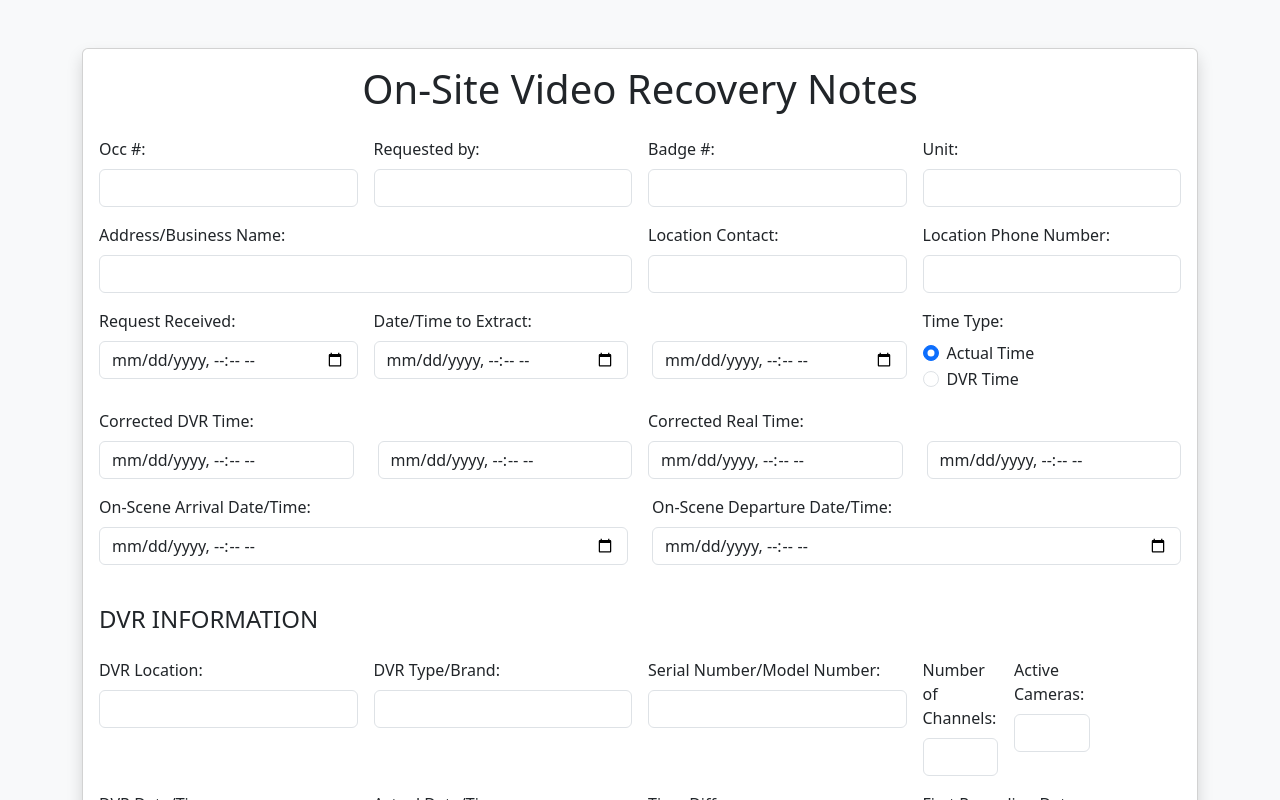
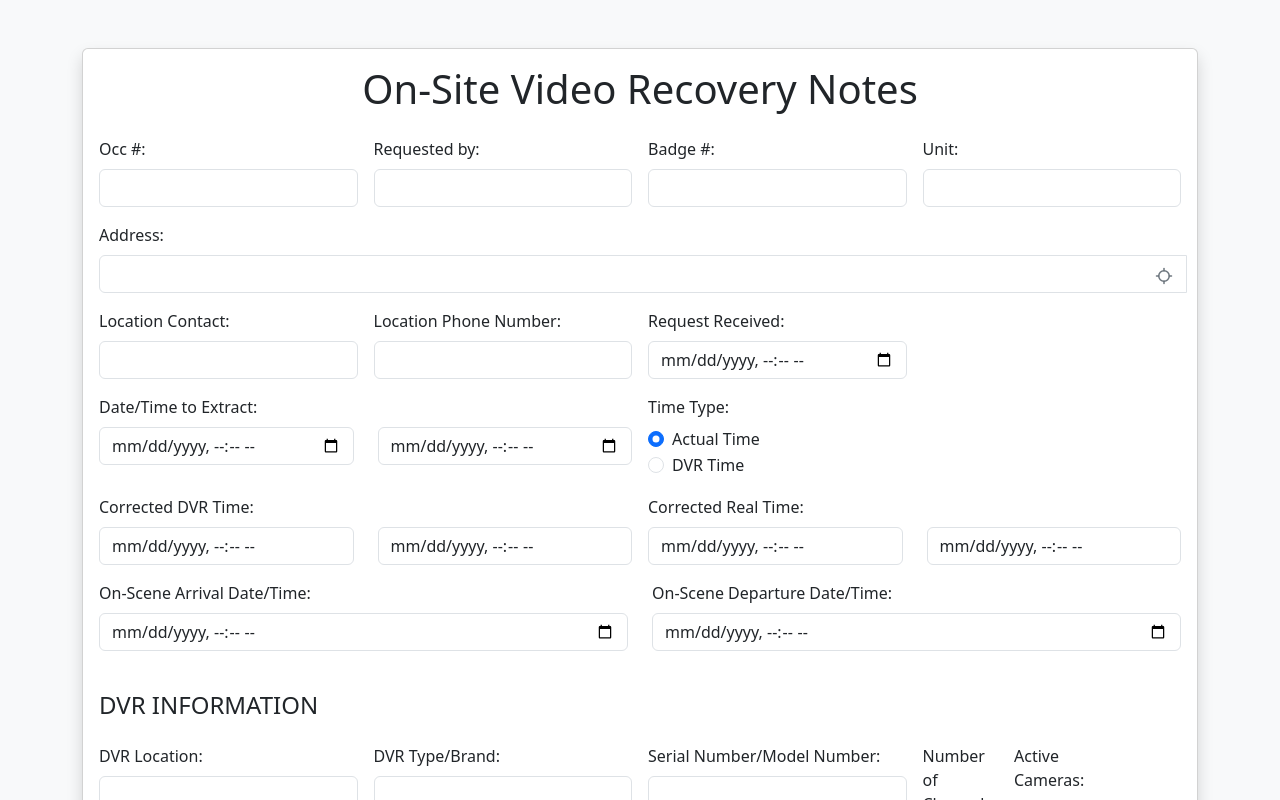
Before and after one commit to Recon222/on-scene-cctv-recovery-notes, a React (Create React App) app: page / in a window 1280 px wide. Shown: the top 800 px of the page. Built offline with nearby package versions, Linux system fonts and the light colour scheme.

Commit message:
Added geoloacation for the address field

```diff
--- a/src/App.jsx
+++ b/src/App.jsx
@@ -1,5 +1,6 @@
 import React, { useState, useEffect } from 'react';
 import { DateTime } from 'luxon';
+import { Locate } from 'lucide-react';
 import {
   calculateTimeDifference,
   calculateCorrectedTime,
@@ -8,6 +9,7 @@ import {
   exportToPDF,
   exportToJSON
 } from './utils';
+import { useGeolocation } from './hooks/useGeolocation';
 
 const initialFormState = {
   // Basic Info
@@ -65,6 +67,7 @@ const App = () => {
   // State
   const [formData, setFormData] = useState(initialFormState);
   const [generatedNotes, setGeneratedNotes] = useState('');
+  const { getLocation, isLoading, error } = useGeolocation();
 
   // Load saved form data from localStorage on initial render
   useEffect(() => {
@@ -194,6 +197,20 @@ const App = () => {
     }
   };
 
+  const handleGeolocate = async () => {
+    const address = await getLocation();
+    if (address) {
+      const formattedAddress = address.name ?
+        `${address.name}, ${address.houseNumber} ${address.street}, ${address.city}` :
+        `${address.houseNumber} ${address.street}, ${address.city}`;
+
+      setFormData(prev => ({
+        ...prev,
+        address: formattedAddress.trim()
+      }));
+    }
+  };
+
   return (
     <div className="container-xl py-5">
       <div className="row justify-content-center">
@@ -262,8 +279,9 @@ const App = () => {
                   </div>
 
                   {/* Location Information */}
-                  <div className="col-12 col-lg-6">
-                    <label htmlFor="address" className="form-label">Address/Business Name:</label>
+                  <div className="col-12">
+                    <label htmlFor="address" className="form-label">Address:</label>
+                    <div className="input-group">
                       <input
                         type="text"
                         className="form-control"
@@ -273,6 +291,24 @@ const App = () => {
                         onChange={handleInputChange}
                         required
                       />
+                      <button
+                        type="button"
+                        className="btn text-secondary px-2"
+                        style={{
+                          background: 'none',
+                          border: 'none',
+                          marginLeft: '-40px',
+                          zIndex: 5,
+                          position: 'relative'
+                        }}
+                        onClick={handleGeolocate}
+                        disabled={isLoading}
+                        title="Get current location"
+                      >
+                        <Locate size={18} />
+                      </button>
+                    </div>
+                    {error && <div className="text-danger small mt-1">{error}</div>}
                   </div>
 
                   <div className="col-md-6 col-lg-3">
--- /dev/null
+++ b/src/hooks/useGeolocation.js
@@ -0,0 +1,63 @@
+import { useState, useCallback } from 'react';
+
+export const useGeolocation = () => {
+  const [isLoading, setIsLoading] = useState(false);
+  const [error, setError] = useState(null);
+
+  const getLocation = useCallback(async () => {
+    if (!navigator.geolocation) {
+      setError('Geolocation is not supported by your browser');
+      return null;
+    }
+
+    setIsLoading(true);
+    setError(null);
+
+    try {
+      const position = await new Promise((resolve, reject) => {
+        navigator.geolocation.getCurrentPosition(resolve, reject, {
+          enableHighAccuracy: true,
+          timeout: 5000,
+          maximumAge: 0
+        });
+      });
+
+      const { latitude, longitude } = position.coords;
+
+      // Use OpenStreetMap Nominatim API for reverse geocoding
+      const response = await fetch(
+        `https://nominatim.openstreetmap.org/reverse?lat=${latitude}&lon=${longitude}&format=json`
+      );
+
+      if (!response.ok) {
+        throw new Error('Failed to get address');
+      }
+
+      const data = await response.json();
+
+      // Format the address
+      const address = {
+        formatted: data.display_name,
+        name: data.address.building || data.address.amenity || data.address.shop || '',
+        street: data.address.road || '',
+        houseNumber: data.address.house_number || '',
+        city: data.address.city || data.address.town || data.address.village || '',
+        state: data.address.state || '',
+        postcode: data.address.postcode || '',
+      };
+
+      return address;
+    } catch (err) {
+      setError(err.message);
+      return null;
+    } finally {
+      setIsLoading(false);
+    }
+  }, []);
+
+  return {
+    getLocation,
+    isLoading,
+    error
+  };
+};
```
Lines whose indentation alone changed are shown as unchanged.
